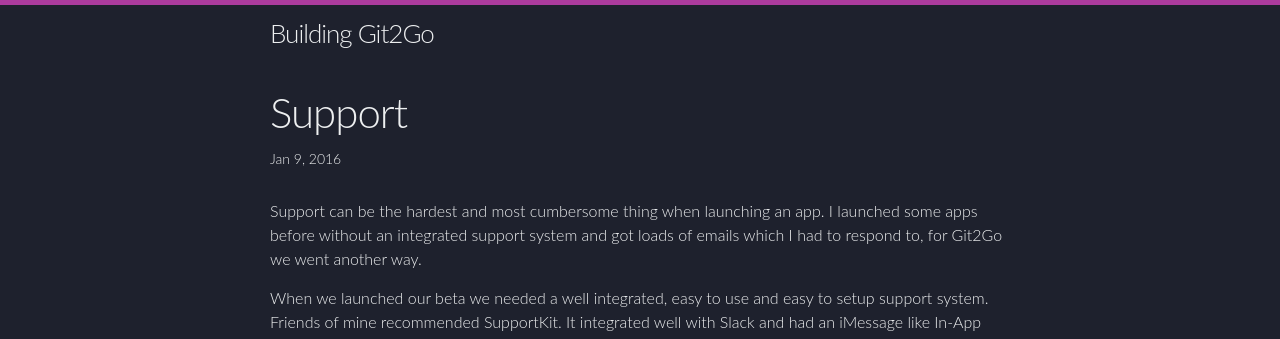
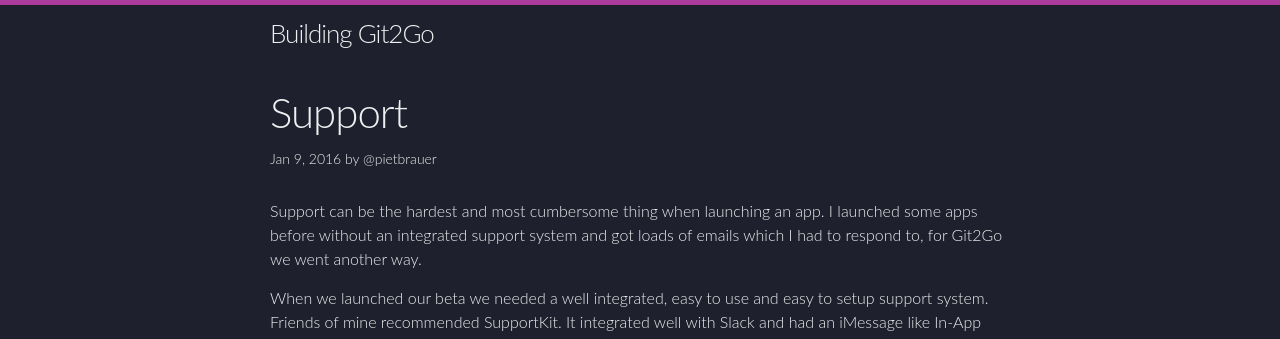
Before and after one commit to nerdishbynature/building.git2go.com, a Jekyll site: the page built from _posts/2016-01-09-05-35-33-Support.markdown, in a window 1280 px wide and 900 px high. Shown: the top 339 px of the window. Built offline with Jekyll 4.4.1, drawn with Linux system fonts in a browser that asks for light colours.

Commit message:
Add twitter author to post

```diff
--- a/_layouts/post.html
+++ b/_layouts/post.html
@@ -5,7 +5,7 @@ layout: default
 
   <header class="post-header">
     <h1 class="post-title">{{ page.title }}</h1>
-    <p class="post-meta">{{ page.date | date: "%b %-d, %Y" }}{% if page.author %} • {{ page.author }}{% endif %}{% if page.meta %} • {{ page.meta }}{% endif %}</p>
+    <p class="post-meta">{{ page.date | date: "%b %-d, %Y" }}{% if page.twitter_username %} by <a href="https://twitter.com/{{ page.twitter_username }}">@{{ page.twitter_username }}</a>{% endif %}</p>
   </header>
 
   <article class="post-content">
```
